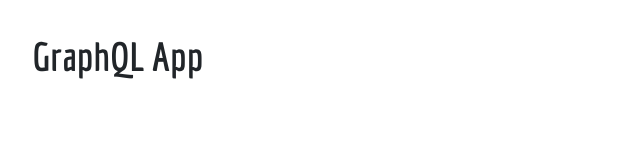
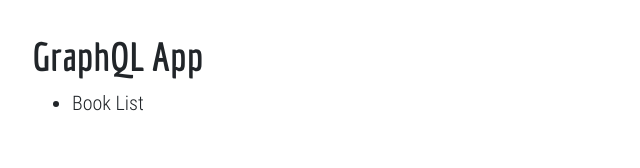
Before and after one commit to s777610/graphql-node-mongo, a React (Create React App) app in the folder client/: page / in a window 1280 px wide. Shown: the top 168 px of the page, without its empty margins (0-640 px from the left). Built offline with nearby package versions, Linux system fonts and the light colour scheme.

Commit message:
setup apolloclient and connect to apollo server

```diff
--- a/client/package.json
+++ b/client/package.json
@@ -3,7 +3,10 @@
   "version": "0.1.0",
   "private": true,
   "dependencies": {
+    "apollo-boost": "^0.4.2",
+    "graphql": "^14.3.1",
     "react": "^16.8.6",
+    "react-apollo": "^2.5.6",
     "react-dom": "^16.8.6",
     "react-scripts": "3.0.1"
   },
--- a/client/src/components/App.js
+++ b/client/src/components/App.js
@@ -1,10 +1,22 @@
 import React from "react";
+import ApolloClient from "apollo-boost";
+import { ApolloProvider } from "react-apollo";
+
+import BookList from "./book/BookList";
+
+// Apollo client setup
+const client = new ApolloClient({
+  uri: "http://localhost:4000/graphql"
+});
 
 function App() {
   return (
-    <div className="main">
-      <h1>GraphQL App</h1>
-    </div>
+    <ApolloProvider client={client}>
+      <div className="main">
+        <h1>GraphQL App</h1>
+        <BookList />
+      </div>
+    </ApolloProvider>
   );
 }
 
--- /dev/null
+++ b/client/src/components/book/BookList.js
@@ -0,0 +1,13 @@
+import React from "react";
+
+const BookList = () => {
+  return (
+    <div>
+      <ul id="book-list">
+        <li>Book List</li>
+      </ul>
+    </div>
+  );
+};
+
+export default BookList;
```
Also changed, not shown: 1 other file (tests, documents, lock files or other folders).
